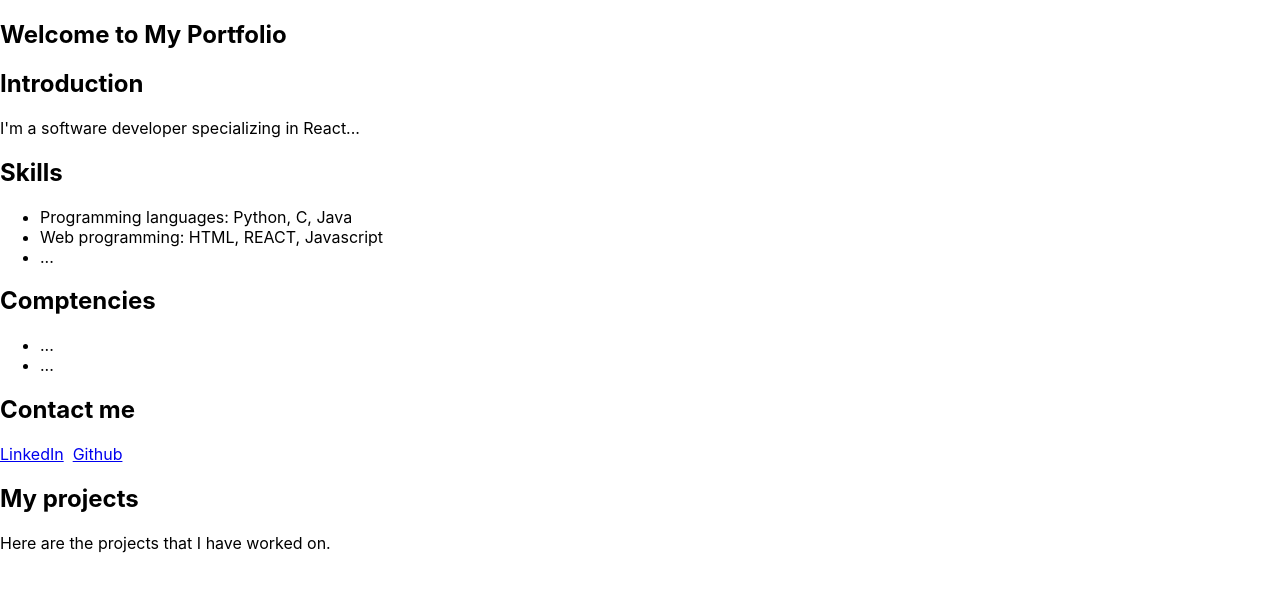
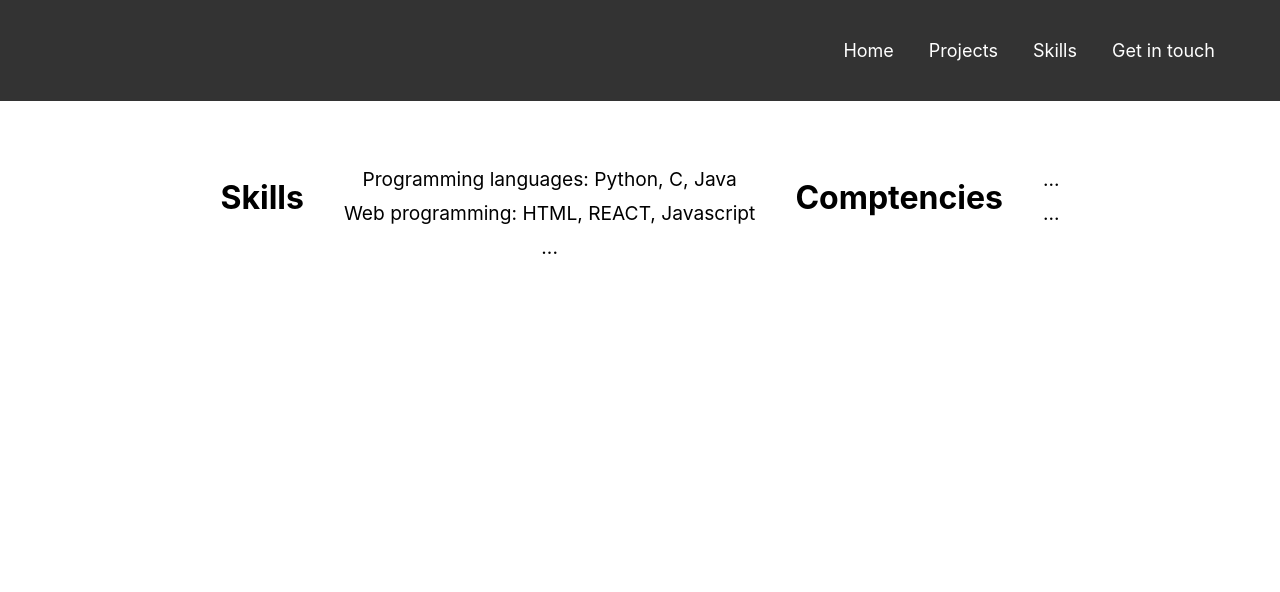
Before and after one commit to IangolaAndri/my-portfolio, a React (Create React App) app: page /skills in a window 1280 px wide. Shown: the top 592 px of the page. Built offline with nearby package versions, Linux system fonts and the light colour scheme.

Commit message:
Add CSS styling for Skills component and center content

```diff
--- a/package.json
+++ b/package.json
@@ -8,6 +8,7 @@
     "@testing-library/user-event": "^13.5.0",
     "react": "^18.3.1",
     "react-dom": "^18.3.1",
+    "react-router-dom": "^6.26.2",
     "react-scripts": "5.0.1",
     "web-vitals": "^2.1.4"
   },
--- a/src/App.js
+++ b/src/App.js
@@ -1,12 +1,23 @@
 import React from 'react';
+import { BrowserRouter as Router, Route, Routes } from 'react-router-dom';
 import Home from './components/Home';
 import Projects from './components/Projects';
+import Navbar from './components/Navbar';
+import Skills from './components/Skills';
+import Contact from './components/Contact';
 function App() {
   return (
-    <div className="App">
-      <Home />
-      <Projects />
-    </div>
+    <Router>
+      <div className="App">
+        <Navbar />
+        <Routes>
+          <Route path="/" element={<Home />} />
+          <Route path="/skills" element={<Skills/>} />
+          <Route path="/projects" element={<Projects />} />
+          <Route path="/contact" element={<Contact />} />
+        </Routes>
+      </div>
+    </Router>
   );
 }
 
--- /dev/null
+++ b/src/components/Contact.js
@@ -0,0 +1,13 @@
+import React from 'react';
+
+function Contact() {
+  return (
+    <section id="contact">
+      <h2>Contact me</h2>
+      <a href="https://www.linkedin.com/in/iangola-andrianarison-166a58271/" target="_blank">LinkedIn</a>&nbsp;&nbsp;
+      <a href="https://github.com/IangolaAndri" target="_blank">Github</a>
+    </section>
+  );
+}
+
+export default Contact;
--- /dev/null
+++ b/src/components/Home.css
@@ -0,0 +1,21 @@
+/* src/components/Home.css */
+#introduction {
+    display: flex;
+    flex-direction: column;
+    justify-content: center; /* Vertically centers the content */
+    align-items: center; /* Horizontally centers the content */
+    height: 100vh; /* Makes the section take up the full viewport height */
+    text-align: center; /* Center-aligns the text */
+    padding: 0 20px; /* Adds some horizontal padding */
+  }
+
+  #introduction h1 {
+    font-size: 3rem; /* Adjust the size as needed */
+    margin-bottom: 20px; /* Space between the heading and paragraph */
+  }
+
+  #introduction p {
+    font-size: 1.2rem; /* Smaller text size for the paragraph */
+    max-width: 800px; /* Optional: restricts the width of the paragraph */
+    margin: 0; /* Removes default margin */
+  }
--- a/src/components/Home.js
+++ b/src/components/Home.js
@@ -1,25 +1,14 @@
 import React from 'react';
+import './Home.css';
 
 function Home() {
   return (
     <section id="introduction">
-      <h1>Welcome to My Portfolio</h1>
-      <h2>Introduction</h2>
-      <p>I'm a software developer specializing in React...</p>
-      <h2>Skills</h2>
-        <ul>
-            <li>Programming languages: Python, C, Java</li>
-            <li>Web programming: HTML, REACT, Javascript</li>
-            <li>...</li>
-        </ul>
-      <h2>Comptencies</h2>
-        <ul>
-            <li>...</li>
-            <li>...</li>
-        </ul>
-      <h2>Contact me</h2>
-      <a href="https://www.linkedin.com/in/iangola-andrianarison-166a58271/" target="_blank">LinkedIn</a>&nbsp;&nbsp;
-      <a href="https://github.com/IangolaAndri" target="_blank">Github</a>
+      <h1>Iangola andrianarison</h1>
+      <p>Computer science master student at the University of Montréal with a
+        bachelors degree in cognitive neuroscience from the University of Toronto.
+        I am interested in machine learning, computational biology, bioinformatics,
+        neuroscience, and neuroAI.</p>
     </section>
   );
 }
--- /dev/null
+++ b/src/components/Navbar.css
@@ -0,0 +1,28 @@
+/* src/components/Navbar.css */
+.navbar {
+    background-color: #333333;
+    padding: 40px;
+  }
+
+  .navbar ul {
+    list-style-type: none;
+    margin: 0;
+    padding: 0;
+    display: flex;
+    justify-content: flex-end; /* Align items to the right */
+  }
+
+  .navbar li {
+    margin-right: 15px;
+  }
+
+  .navbar a {
+    color: rgb(255, 255, 255);
+    text-decoration: none;
+    padding: 5px 10px; /* Optional: adds some padding around the links */
+    font-size: 18px; /* Adjust the font size here */
+  }
+
+  .navbar a:hover {
+    text-decoration: underline;
+  }
--- /dev/null
+++ b/src/components/Navbar.js
@@ -0,0 +1,19 @@
+// src/components/Navbar.js
+import React from 'react';
+import { Link } from 'react-router-dom';
+import './Navbar.css';
+
+function Navbar() {
+  return (
+    <nav className="navbar">
+      <ul>
+        <li><Link to="/">Home</Link></li>
+        <li><Link to="/projects">Projects</Link></li>
+        <li><Link to="/skills">Skills</Link></li>
+        <li><Link to="/contact">Get in touch</Link></li>
+      </ul>
+    </nav>
+  );
+}
+
+export default Navbar;
--- a/src/components/Projects.js
+++ b/src/components/Projects.js
@@ -1,4 +1,5 @@
 import React from 'react';
+import './Projects.css';
 
 function Projects() {
   return (
--- /dev/null
+++ b/src/components/Skills.css
@@ -0,0 +1,28 @@
+/* src/components/Skills.css */
+#Skills {
+    display: flex;
+    justify-content: center; /* Centers the columns horizontally */
+    align-items: flex-start; /* Aligns the columns to the top */
+    gap: 40px; /* Space between the columns */
+    padding: 50px; /* Adds padding around the section */
+    text-align: center; /* Center-aligns the text inside the columns */
+  }
+
+  #Skills > div {
+    flex: 1; /* Allows the columns to take equal space */
+  }
+
+  #Skills h2 {
+    font-size: 2rem; /* Adjust the font size as needed */
+    margin-bottom: 20px; /* Space between the heading and list */
+  }
+
+  #Skills ul {
+    list-style-type: none; /* Removes default list styling */
+    padding: 0; /* Removes default padding */
+  }
+
+  #Skills li {
+    font-size: 1.2rem; /* Adjust the font size as needed */
+    margin-bottom: 10px; /* Space between list items */
+  }
--- /dev/null
+++ b/src/components/Skills.js
@@ -0,0 +1,22 @@
+import React from 'react';
+import './Skills.css';
+
+function Skills() {
+  return (
+    <section id="Skills">
+      <h2>Skills</h2>
+        <ul>
+            <li>Programming languages: Python, C, Java</li>
+            <li>Web programming: HTML, REACT, Javascript</li>
+            <li>...</li>
+        </ul>
+      <h2>Comptencies</h2>
+        <ul>
+            <li>...</li>
+            <li>...</li>
+        </ul>
+    </section>
+  );
+}
+
+export default Skills;
```
Also changed, not shown: src/components/Projects.css (added), 1 other file (tests, documents, lock files or other folders).
